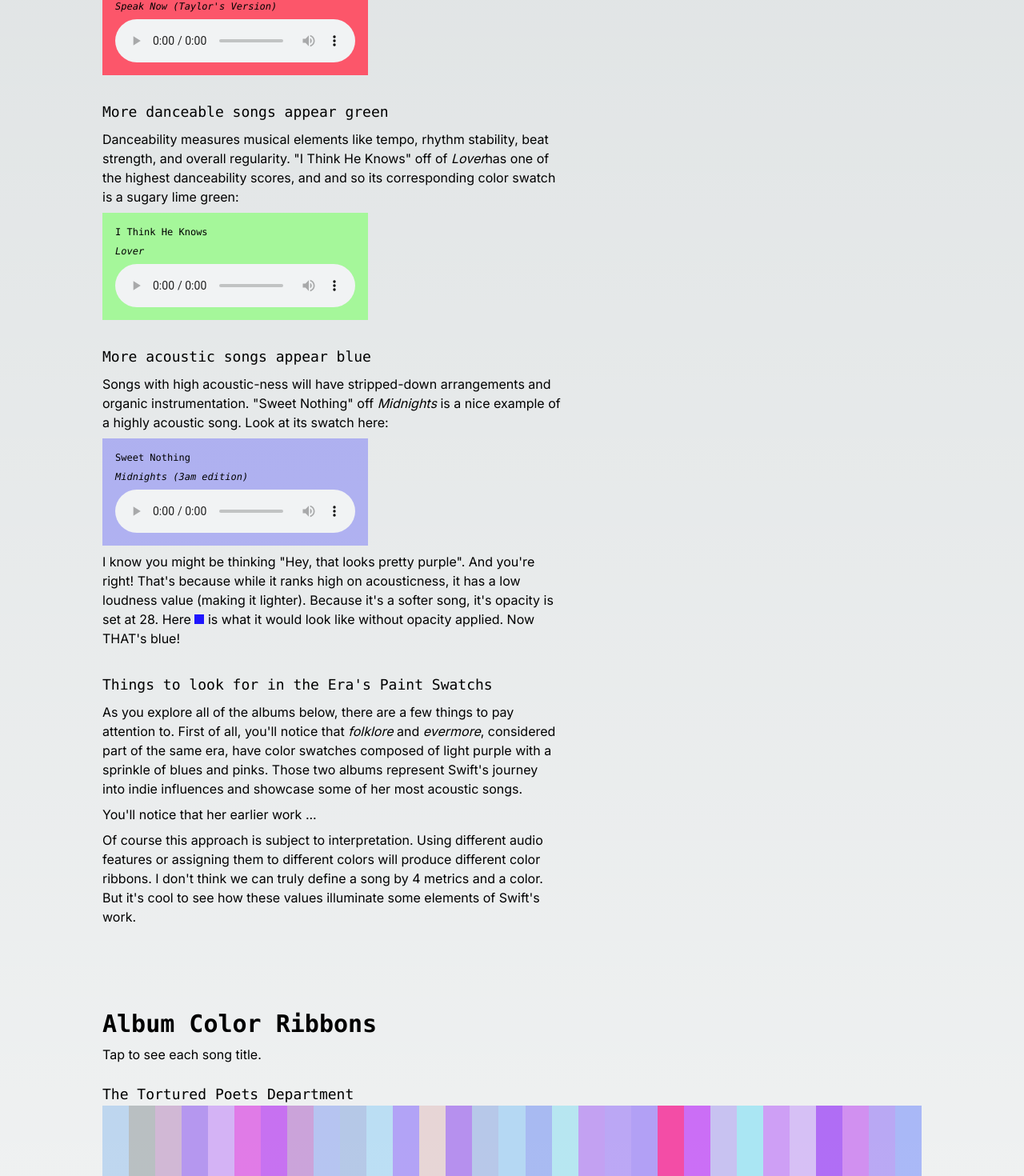
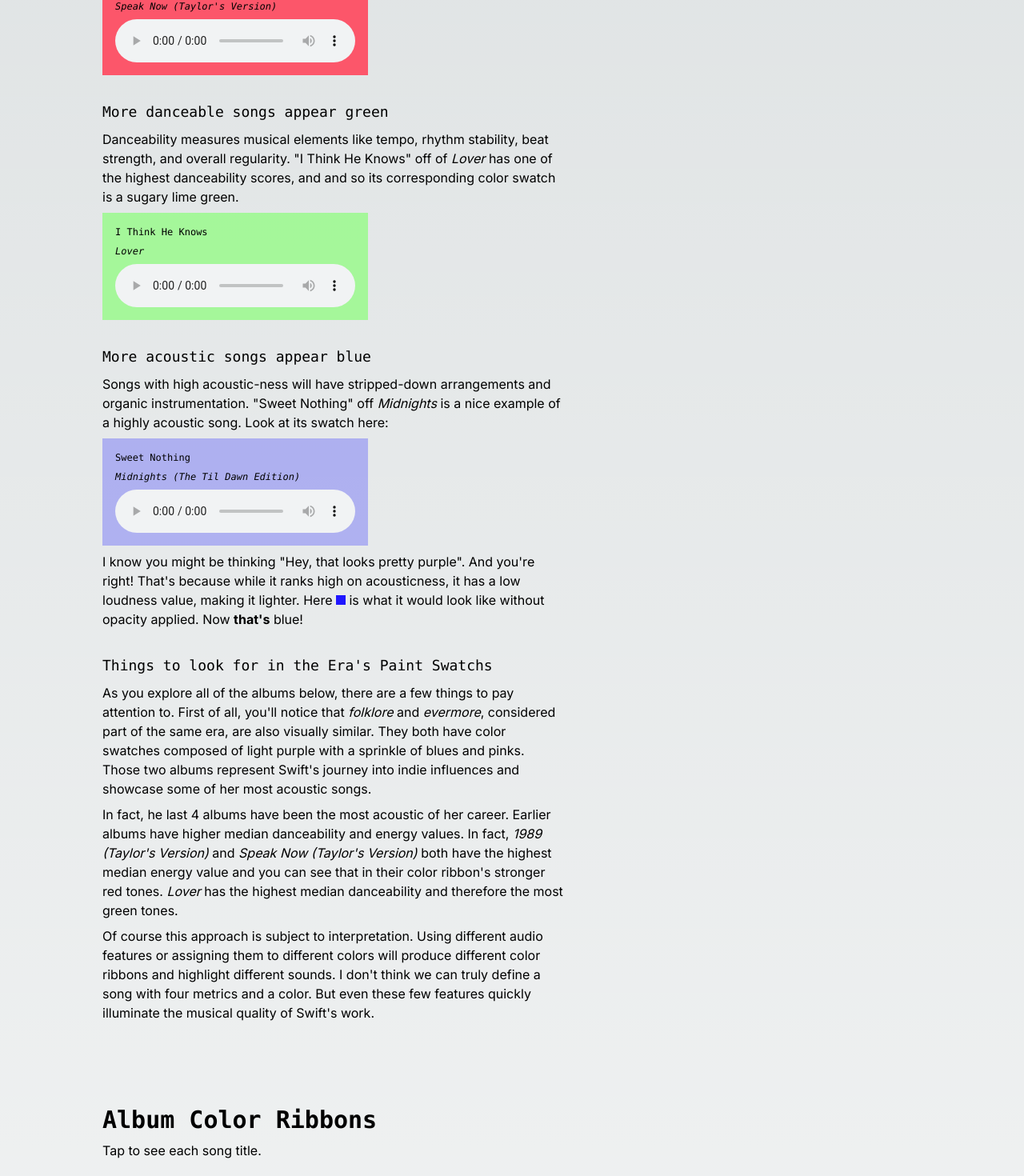
Before and after one commit to daniellecarrick/taylor-swift-album-ribbons, a Next.js app: page / in a window 1280 px wide. Shown: the part 1270-2740 px from the top of the page at 80% size. Built offline with nearby package versions, Linux system fonts and the light colour scheme.

Commit message:
copy updates

```diff
--- a/src/app/page.js
+++ b/src/app/page.js
@@ -48,9 +48,10 @@
         />
         <p>
           Taylor Swift famously shifts her sound with each album, creating new
-          &quot;eras&quot; in her discography. From her twangy country origins in{" "}
-          <i>Taylor Swift</i> to the indie-infused narratives of <i>folklore</i>{" "}
-          and <i>evermore</i>, Swift has continuously reinvented her sound.
+          &quot;eras&quot; in her discography. From her twangy country origins
+          in <i>Taylor Swift</i> to the indie-infused narratives of{" "}
+          <i>folklore</i> and <i>evermore</i>, Swift has continuously reinvented
+          her sound.
         </p>
         <p>
           Sonically, we recognize these distinct eras in her discography…but can
@@ -63,15 +64,16 @@
             Spotify API
           </a>{" "}
           provides a set of audio features for every song that we can use to
-          understand trends through Taylor Swift's discography.
-          <p>In particular, I use four of Spotify's measures:</p>
-          <ul>
-            <li>Energy</li>
-            <li>Danceability</li>
-            <li>Acousticness </li>
-            <li>Loudness</li>
-          </ul>
+          understand trends through Taylor Swift's discography.{" "}
         </p>
+        <p>In particular, I use four of Spotify's measures:</p>
+        <ul className="list-disc ml-8">
+          <li>Energy</li>
+          <li>Danceability</li>
+          <li>Acousticness </li>
+          <li>Loudness</li>
+        </ul>
+
         <p>
           To visualize a song, I convert these measures to RGBA space. That
           gives me a color swatch for the song. String all the songs in an album
@@ -89,9 +91,9 @@
         <h3>More energetic songs appear redder</h3>
         <p>
           Energetic songs are characterized by intensity and vigor. Taylor
-          Swift's most energetic song is &quot;Haunted&quot; off of <i>Speak Now</i>. It
-          pulses with emotion and intensity, and presents in the analysis as a
-          vividly warm red.
+          Swift's most energetic song is &quot;Haunted&quot; off of{" "}
+          <i>Speak Now</i>. It pulses with emotion and intensity, and presents
+          in the analysis as a vividly warm red.
         </p>
         <div className="flex flex-row gap-4">
           <Player
@@ -112,10 +114,9 @@
         <h3>More danceable songs appear green</h3>
         <p>
           Danceability measures musical elements like tempo, rhythm stability,
-          beat strength, and overall regularity. &quot;I Think He Knows&quot; off of{" "}
-          <i>Lover</i>
-          has one of the highest danceability scores, and and so its
-          corresponding color swatch is a sugary lime green:
+          beat strength, and overall regularity. &quot;I Think He Knows&quot;
+          off of <i>Lover</i> has one of the highest danceability scores, and
+          and so its corresponding color swatch is a sugary lime green.
         </p>
         <div className="flex flex-row gap-4">
           <Player
@@ -137,15 +138,16 @@
         <h3>More acoustic songs appear blue</h3>
         <p>
           Songs with high acoustic-ness will have stripped-down arrangements and
-          organic instrumentation. &quot;Sweet Nothing&quot; off <i>Midnights</i> is a
-          nice example of a highly acoustic song. Look at its swatch here:
+          organic instrumentation. &quot;Sweet Nothing&quot; off{" "}
+          <i>Midnights</i> is a nice example of a highly acoustic song. Look at
+          its swatch here:
         </p>
         <div className="flex flex-row gap-4">
           <Player
             preview_url={
               "https://p.scdn.co/mp3-preview/5d55bc6094ad5ca89529ee2b0cbee31daa3e1a1c?cid=cfe923b2d660439caf2b557b21f31221"
             }
-            album={"Midnights (3am edition)"}
+            album={"Midnights (The Til Dawn Edition)"}
             track={"Sweet Nothing"}
             r={rScale(0.166)}
             g={gScale(0.335)}
@@ -154,10 +156,9 @@
           />
         </div>
         <p>
-          I know you might be thinking &quot;Hey, that looks pretty purple&quot;. And
-          you're right! That's because while it ranks high on acousticness, it
-          has a low loudness value (making it lighter). Because it's a softer
-          song, it's opacity is set at 28. Here{" "}
+          I know you might be thinking &quot;Hey, that looks pretty
+          purple&quot;. And you're right! That's because while it ranks high on
+          acousticness, it has a low loudness value, making it lighter. Here{" "}
           <span
             style={{
               height: 12,
@@ -166,25 +167,36 @@
               display: "inline-block",
             }}
           ></span>{" "}
-          is what it would look like without opacity applied. Now THAT's blue!
+          is what it would look like without opacity applied. Now <b>that's</b>{" "}
+          blue!
         </p>
 
         <h3>Things to look for in the Era's Paint Swatchs</h3>
         <p>
           As you explore all of the albums below, there are a few things to pay
           attention to. First of all, you'll notice that <i>folklore</i> and{" "}
-          <i>evermore</i>, considered part of the same era, have color swatches
-          composed of light purple with a sprinkle of blues and pinks. Those two
-          albums represent Swift's journey into indie influences and showcase
-          some of her most acoustic songs.
+          <i>evermore</i>, considered part of the same era, are also visually
+          similar. They both have color swatches composed of light purple with a
+          sprinkle of blues and pinks. Those two albums represent Swift's
+          journey into indie influences and showcase some of her most acoustic
+          songs.
         </p>
-        <p>You'll notice that her earlier work ...</p>
+        <p>
+          In fact, he last 4 albums have been the most acoustic of her career.
+          Earlier albums have higher median danceability and energy values. In
+          fact, <i>1989 (Taylor's Version)</i> and{" "}
+          <i>Speak Now (Taylor's Version)</i> both have the highest median
+          energy value and you can see that in their color ribbon's stronger red
+          tones. <i>Lover</i> has the highest median danceability and therefore
+          the most green tones.
+        </p>
         <p>
           Of course this approach is subject to interpretation. Using different
           audio features or assigning them to different colors will produce
-          different color ribbons. I don't think we can truly define a song by 4
-          metrics and a color. But it's cool to see how these values illuminate
-          some elements of Swift's work.
+          different color ribbons and highlight different sounds. I don't think
+          we can truly define a song with four metrics and a color. But even
+          these few features quickly illuminate the musical quality of Swift's
+          work.
         </p>
       </div>
       <div className="viz z-10 w-full items-center">
```
